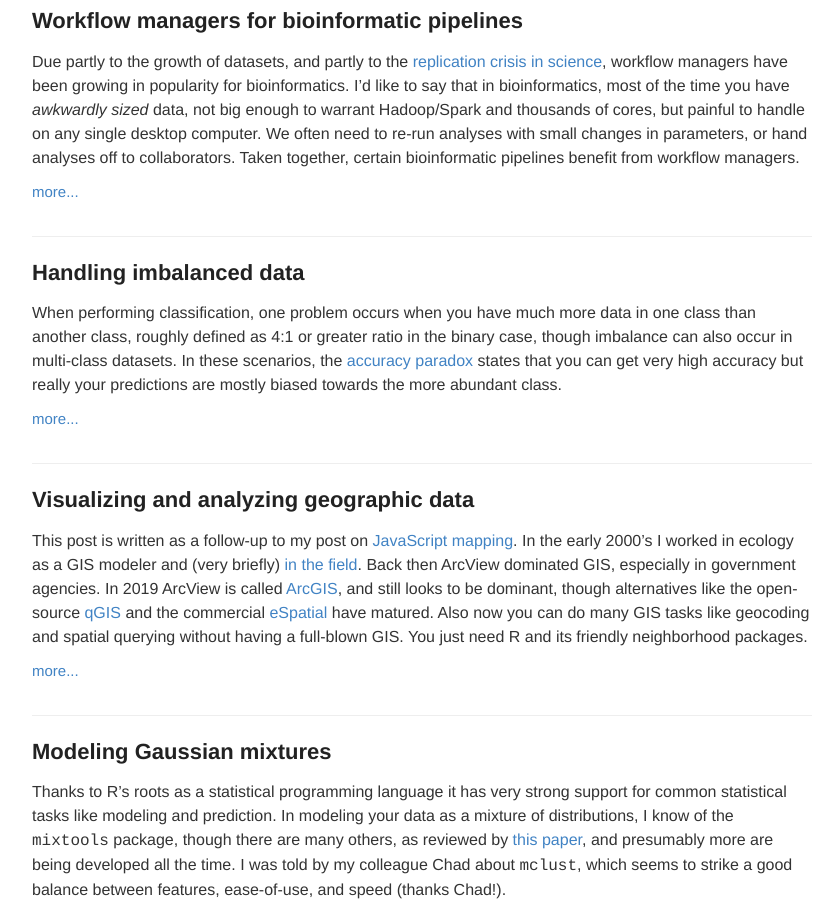
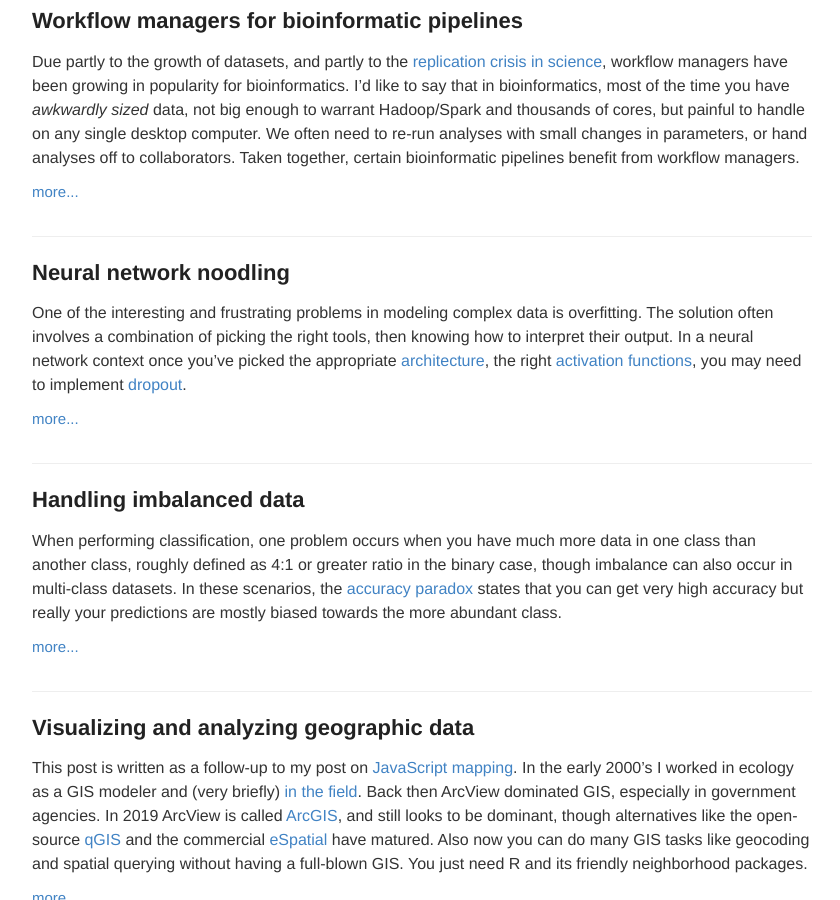
Before and after one commit to ptvan/ptvan.github.io, a Jekyll site: the page built from index.html, in a window 1280 px wide and 900 px high, scrolled down 457 px. Shown: the whole window, without its empty margins (218-1058 px from the left). Built offline with Jekyll 4.4.1, drawn with Linux system fonts in a browser that asks for light colours.

Commit message:
added neural networks blogpost

```diff
--- /dev/null
+++ b/_posts/2020-01-20-neural-network-noodling.md
@@ -0,0 +1,10 @@
+---
+layout: post
+title: Neural network noodling
+---
+
+One of the interesting and frustrating problems in modeling complex data is overfitting. The solution often involves a combination of picking the right tools, then knowing how to interpret their output.  In a neural network context once you've picked the appropriate [architecture](https://towardsdatascience.com/the-mostly-complete-chart-of-neural-networks-explained-3fb6f2367464), the right [activation functions](https://missinglink.ai/guides/neural-network-concepts/7-types-neural-network-activation-functions-right/), you may need to implement [dropout](http://jmlr.org/papers/v15/srivastava14a.html).
+
+### But how does it work, really ?
+
+One of the things I took away from my time in graduate school was the importance of understanding things from first principles. So I really enjoyed reading [Grokking Deep Learning](https://www.manning.com/books/grokking-deep-learning), which proved a good complement to the more detail-oriented [Neural Smithing](https://mitpress.mit.edu/books/neural-smithing).
```
Also changed, not shown: _posts/2019-12-03-analyzing-geographic-data.md (+1 -1 lines).
